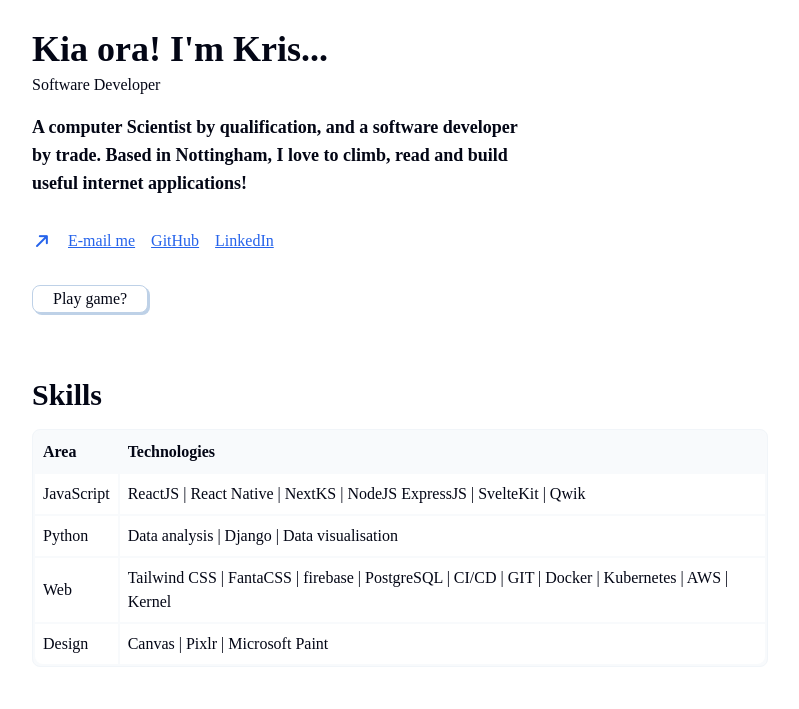
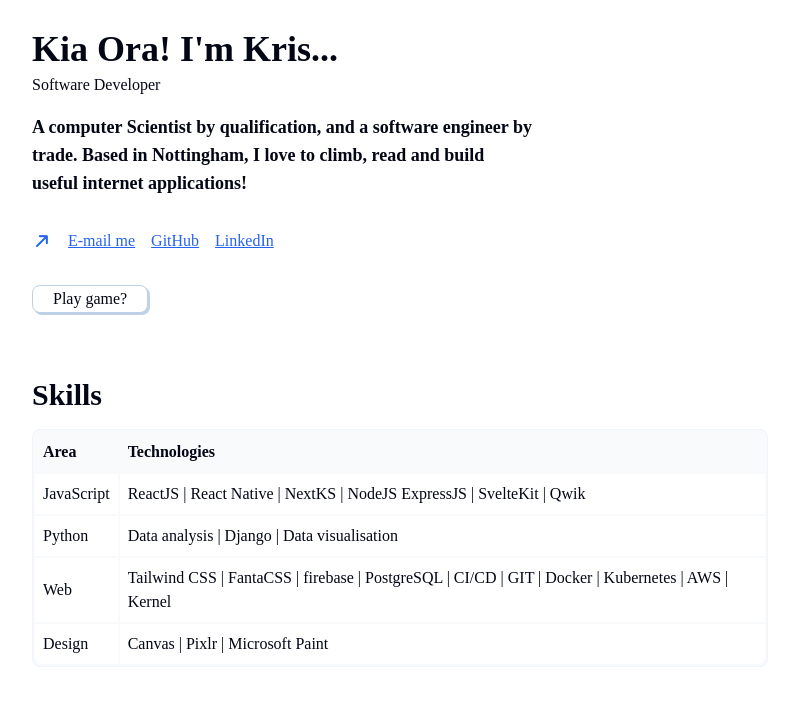
Before and after one commit to Kris1825/web-portfolio, a plain HTML site: page index.html in a window 1280 px wide. Shown: the part 91-800 px from the top of the page, without its empty margins (240-1039 px from the left). Drawn offline with Linux system fonts and the light colour scheme; a web font is replaced by a local one.

Commit message:
Update index.html

```diff
--- a/index.html
+++ b/index.html
@@ -21,12 +21,12 @@
     <main>
         <section>
             <div class="intro-header">
-                <h1>Kia ora! I'm Kris...</h1>
+                <h1>Kia Ora! I'm Kris...</h1>
                 <p>Software Developer</p>
             </div>
             <h5 class="intro-description">
                 A computer Scientist by qualification, and a software
-            developer by trade. Based in Nottingham, I love to climb, read and
+            engineer by trade. Based in Nottingham, I love to climb, read and
         build useful internet applications!
             </h5>
             <div class="links-container">
```
